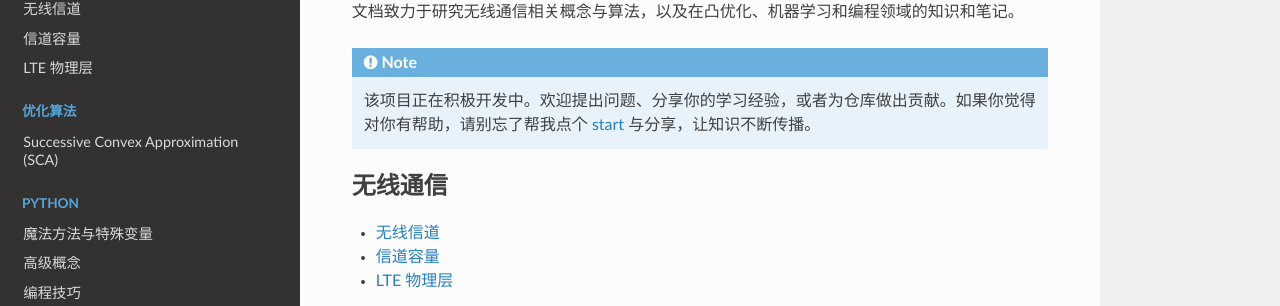
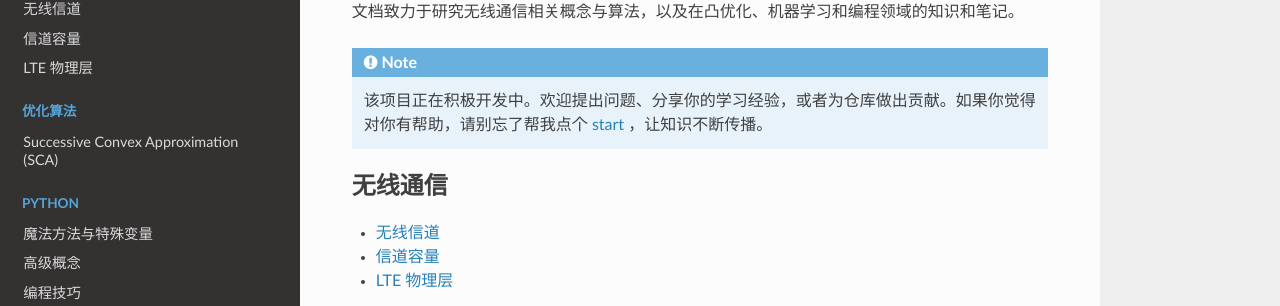
Before and after one commit to boyin96/WiCaNotes, a Sphinx documentation site: the page built from docs/source/index.rst, in a window 1280 px wide and 986 px high. Shown: the part 168-474 px from the top of the window. Built offline with Sphinx 7.4.7 and the Read the Docs theme 2.0.0, drawn with Linux system fonts in a browser that asks for light colours.

Commit message:
Update index.rst

```diff
--- a/docs/source/index.rst
+++ b/docs/source/index.rst
@@ -5,7 +5,7 @@
 
 .. note::
 
-   该项目正在积极开发中。欢迎提出问题、分享你的学习经验，或者为仓库做出贡献。如果你觉得对你有帮助，请别忘了帮我点个 `start <https://github.com/boyin96/WiCaNotes>`_ 与分享，让知识不断传播。
+   该项目正在积极开发中。欢迎提出问题、分享你的学习经验，或者为仓库做出贡献。如果你觉得对你有帮助，请别忘了帮我点个 `start <https://github.com/boyin96/WiCaNotes>`_ ，让知识不断传播。
 
 .. toctree::
    :caption: 无线通信
```
